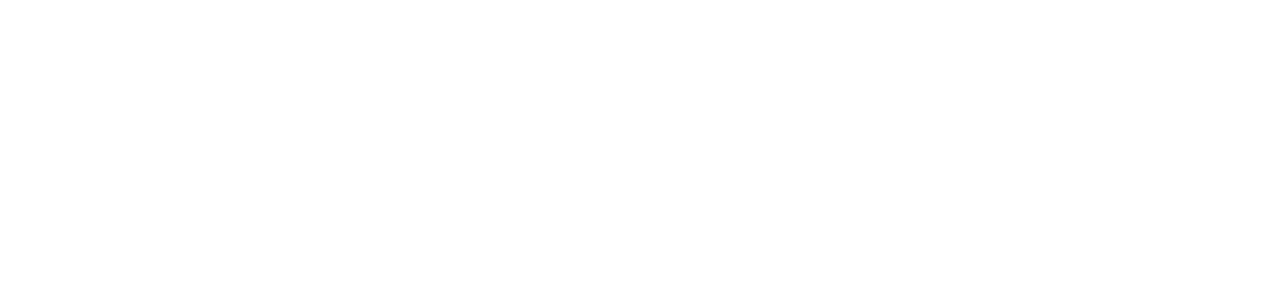
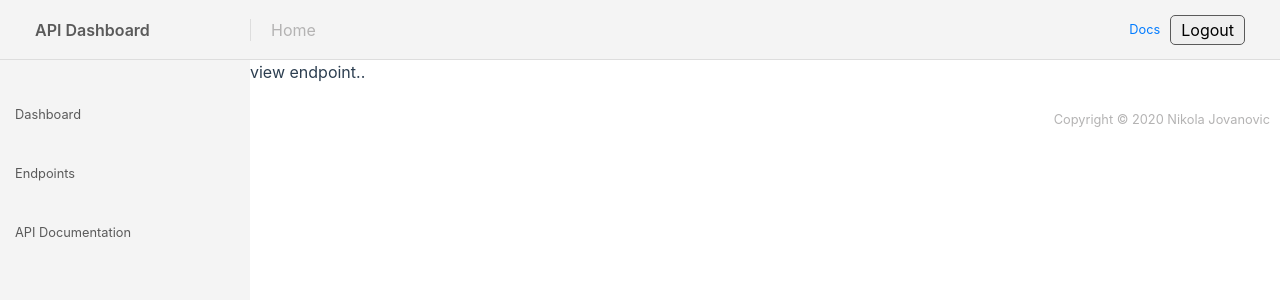
Before and after one commit to skinnn/api-generator, a Vue app in the folder client/: page /dashboard/endpoint/1 in a window 1280 px wide. Shown: the top 300 px of the page. Built offline with nearby package versions, Linux system fonts and the light colour scheme.

Commit message:
view endpoint page

```diff
--- a/client/src/components/custom/EndpointTable.vue
+++ b/client/src/components/custom/EndpointTable.vue
@@ -16,7 +16,7 @@
 				</thead>
 				<tbody>
 					<tr v-for="endpoint in endpoints" :key="endpoint.id">
-						<th class="endpoint-id">{{ endpoint._id }}</th>
+						<th class="endpoint-id" @click="viewEndpoint(endpoint)">{{ endpoint._id }}</th>
 						<td>{{endpoint.name}}</td>
 						<td class="schema">
 							<button @click="viewSchema(endpoint)" class="btn">View</button>
@@ -118,6 +118,13 @@
 					// Close modal
 					modal.classList.remove('modal-show');
 				}
+			});
+		},
+
+		viewEndpoint(endpoint) {
+			this.$router.push({
+				name: 'view-endpoint',
+				params: { id: endpoint._id }
 			});
 		},
 
--- a/client/src/router/index.js
+++ b/client/src/router/index.js
@@ -42,6 +42,12 @@
 				name: 'endpoints',
 				component: () => import(/* webpackChunkName: "endpoints" */ '@/views/dashboard/endpoints.vue'),
 				meta: { title: 'Endpoints' }
+			},
+			{
+				path: 'endpoint/:id',
+				name: 'view-endpoint',
+				component: () => import(/* webpackChunkName: "view-endpoint" */ '@/views/dashboard/view-endpoint.vue'),
+				meta: { title: 'Endpoint' }
 			}
 		]
 	}
--- /dev/null
+++ b/client/src/views/dashboard/view-endpoint.vue
@@ -0,0 +1,15 @@
+<template>
+	<div class="view-endpoint">
+		<p>view endpoint..</p>
+	</div>
+</template>
+
+<script>
+export default {
+
+};
+</script>
+
+<style>
+
+</style>
```
